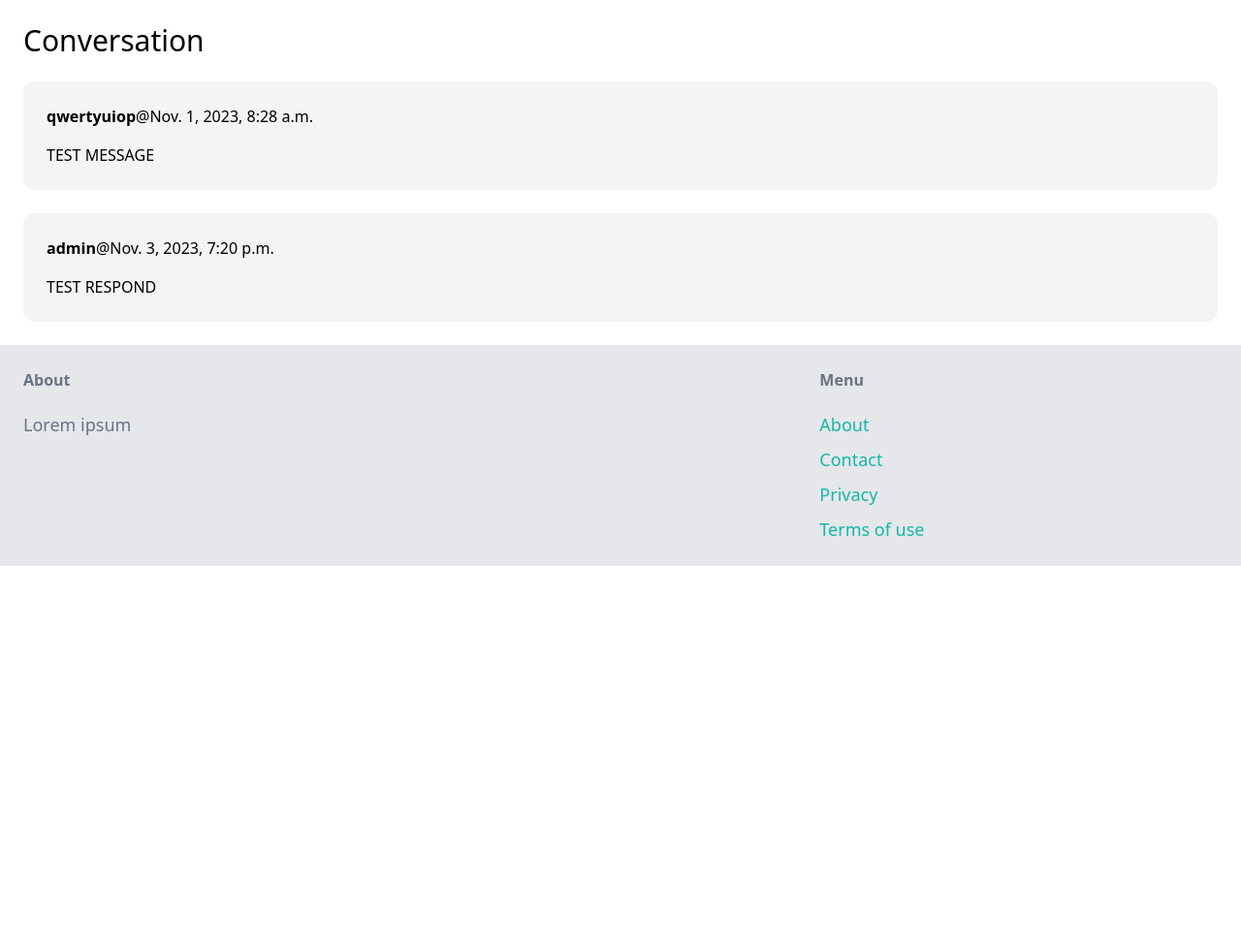
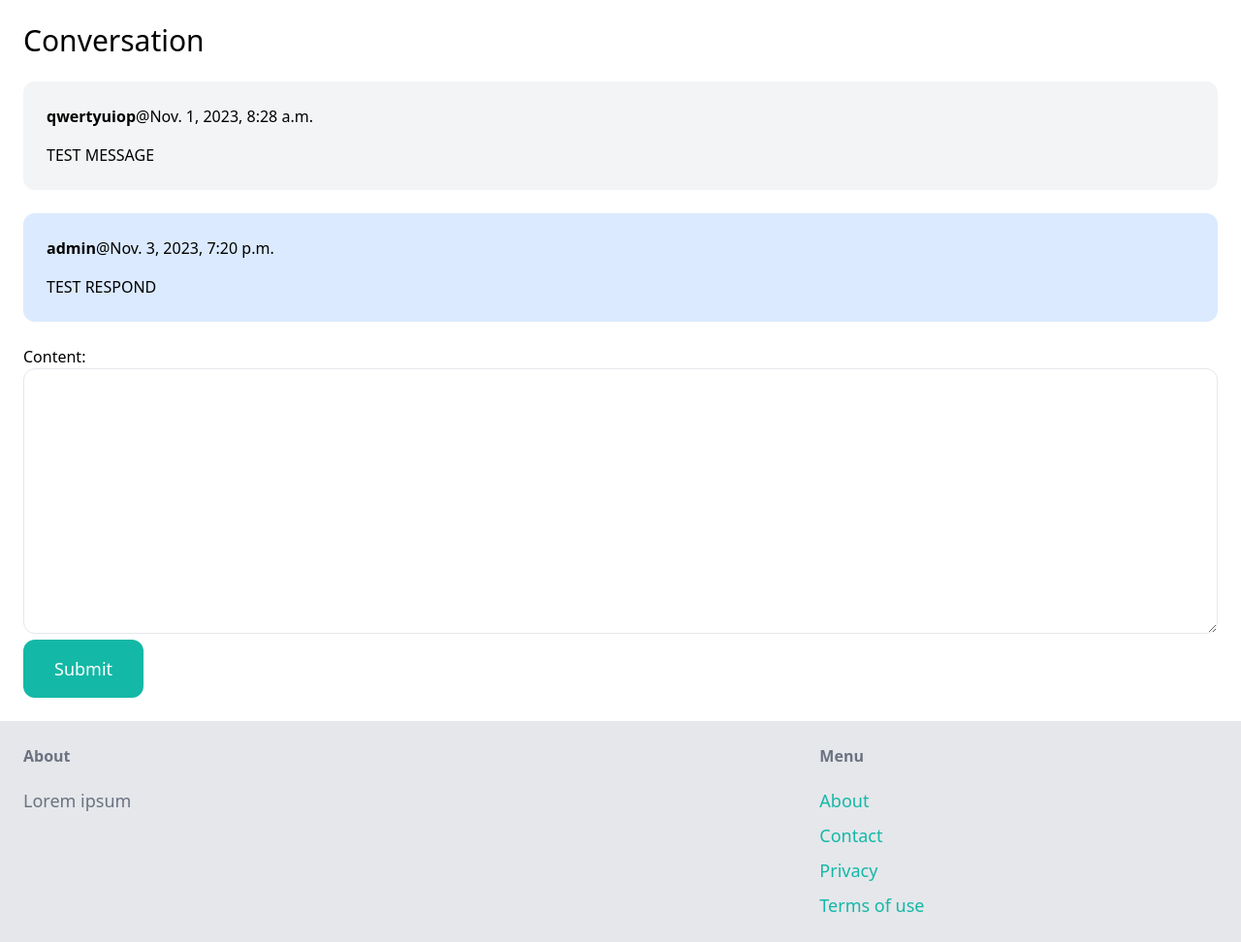
Before and after one commit to szekej/djangoMarketplace, a Django app: page /inbox/1/ in a window 1280 px wide. Shown: the part 77-1049 px from the top of the page at 97% size. Before the commit the page ends 661 px from the top, so only its background shows below. Run offline with Django 4.2, Linux system fonts and the light colour scheme; a user stored in the database is signed in; data comes from the database, SQL or seed files in the repository; both versions use the stored data as it was after the commit; some libraries are stand-ins or nearby versions.

Commit message:
last fixes

```diff
--- a/conversation/templates/conversation_detail.html
+++ b/conversation/templates/conversation_detail.html
@@ -8,7 +8,7 @@
     <h1 class="mb-6 text-3xl">Conversation</h1>
     <div class="space-y-6">
     {% for message in conversation.messages.all %}  {#related name in ConversationMessage#}
-            <div class="p-6 flex bg-gray-100 rounded-xl">
+            <div class="p-6 flex {% if message.created_by == request.user %} bg-blue-100 {% else %} bg-gray-100 {% endif %} rounded-xl">
                 <div>
                     <p class="mb-4"><strong>{{ message.created_by.username }}</strong>@{{ message.created_at }}</p>
                     <p>{{ message.content }}</p>
@@ -17,5 +17,13 @@
             </div>
     {% endfor %}
     </div>
+    <form method="post" action="." class="mt-6">
+        {% csrf_token %}
+
+        {{ form.as_p }}
+        <button class="py-4 px-8 text-lg bg-teal-500 hover:bg-teal-700 rounded-xl text-white">
+                Submit
+        </button>
+    </form>
 
 {% endblock %}
--- a/conversation/views.py
+++ b/conversation/views.py
@@ -18,7 +18,7 @@ def new_conversation(request, item_pk):
     conversations = Conversation.objects.filter(item=item).filter(members__in=[request.user.id])
 
     if conversations:
-        pass # redirect to conversation
+        return redirect('conversation:detail', pk=conversations.first().id)
 
     if request.method == 'POST':
         form = ConversationMessageForm(request.POST)
@@ -56,6 +56,23 @@ def inbox(request):
 def detail(request, pk):
     conversation = Conversation.objects.filter(members__in=[request.user.id]).get(pk=pk)
 
+    if request.method == "POST":
+        form = ConversationMessageForm(request.POST)
+
+        if form.is_valid():
+            conversation_message = form.save(commit=False)
+            conversation_message.conversation = conversation
+            conversation_message.created_by = request.user
+            conversation_message.save()
+
+            conversation.save()
+
+            return redirect("conversation:detail", pk=pk)
+
+    else:
+        form = ConversationMessageForm()
+
     return render(request, 'conversation_detail.html', context={
-        'conversation': conversation
+        'conversation': conversation,
+        'form': form
     })
```
Also changed, not shown: db.sqlite3.
